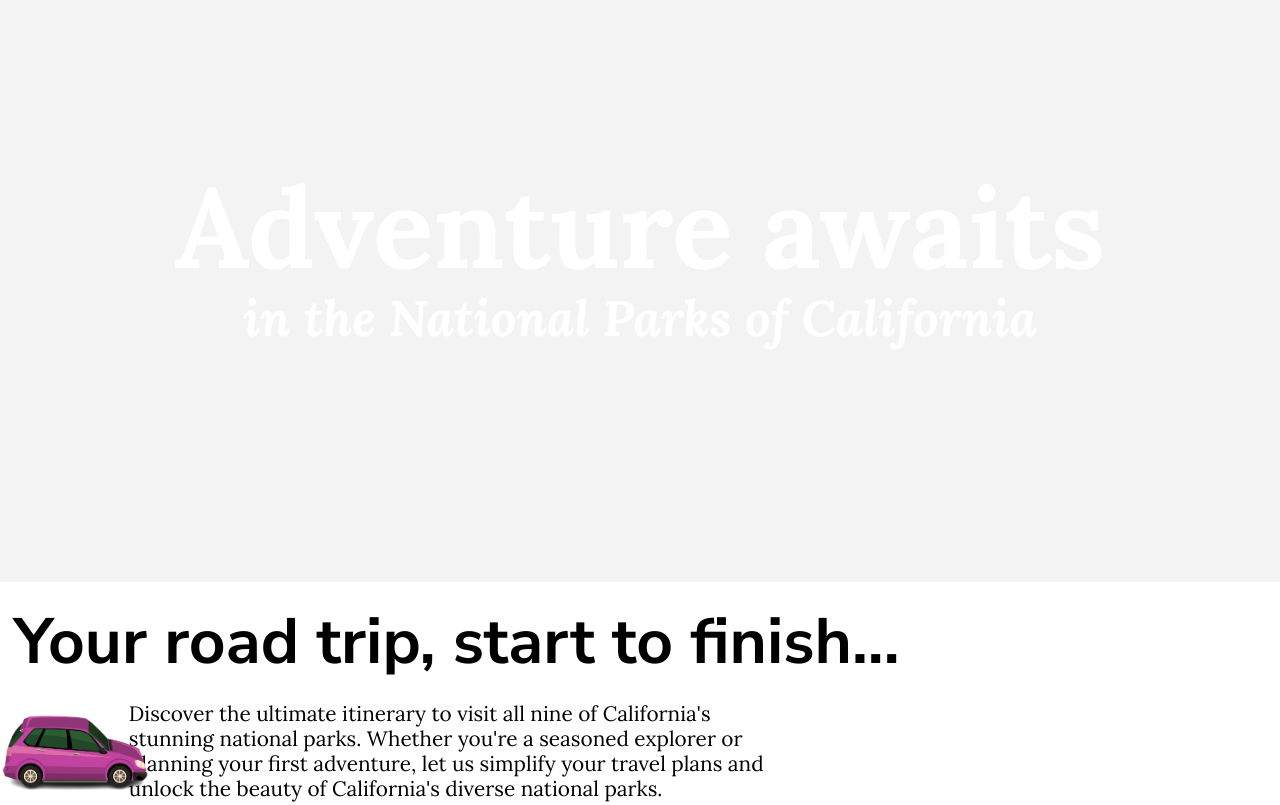
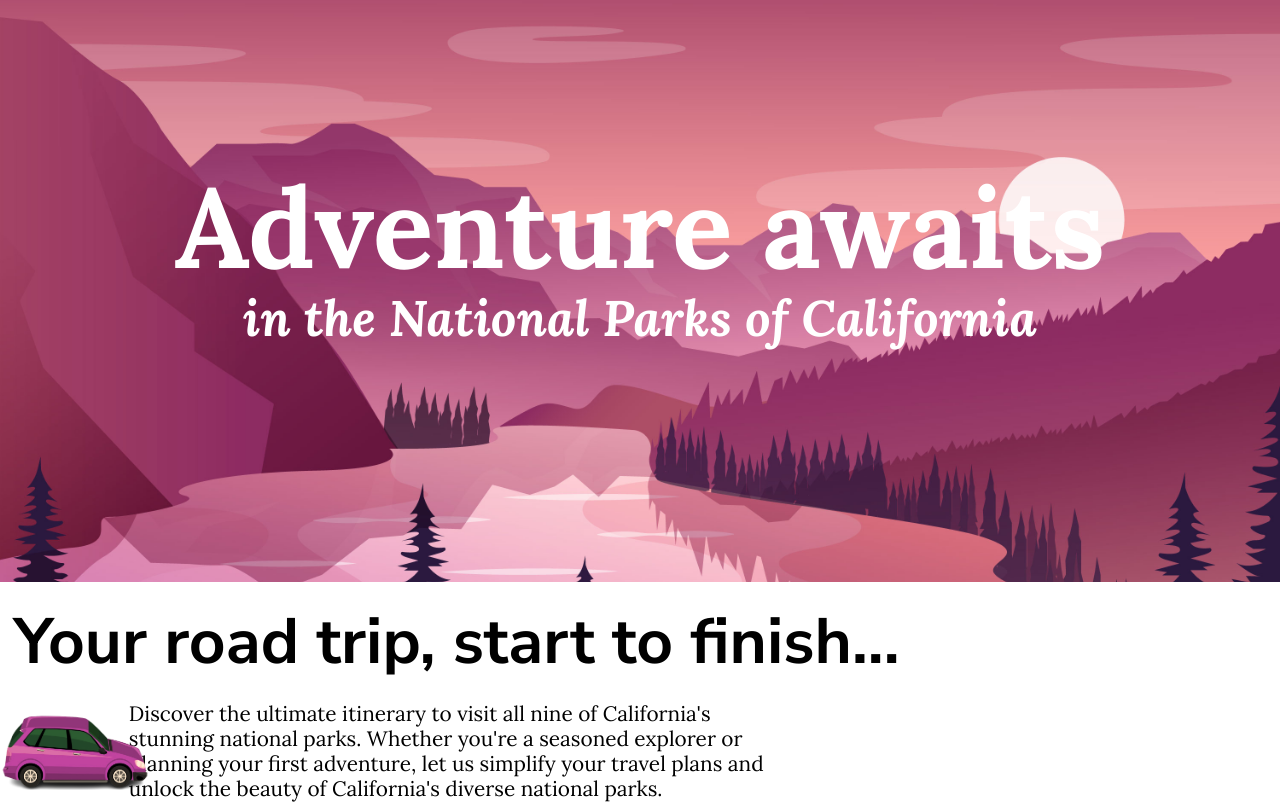
Before and after one commit to g-dilek/Tripleten-Code-Jam-2024, a plain HTML site: page index.html in a window 1280 px wide. Shown: the top 805 px of the page. Drawn offline with Linux system fonts and the light colour scheme; the site is published under a folder, as on GitHub Pages, so addresses that start at the root find nothing; a web font is replaced by a local one.

Commit message:
Update car.css

```diff
--- a/blocks/car.css
+++ b/blocks/car.css
@@ -7,7 +7,7 @@ body {
   font-family: "Nunito Sans", sans-serif;
   line-height: 0.2;
   background-color: rgb(243, 243, 243);
-  background-image: url(/images/vec_mountain-bg.jpg);
+  background-image: url(../images/vec_mountain-bg.jpg);
   background-size: 100%;
   background-repeat: no-repeat;
   margin: 0px;
```
